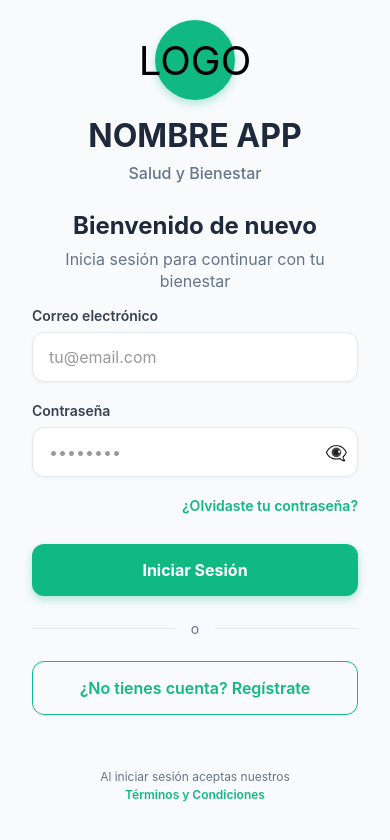
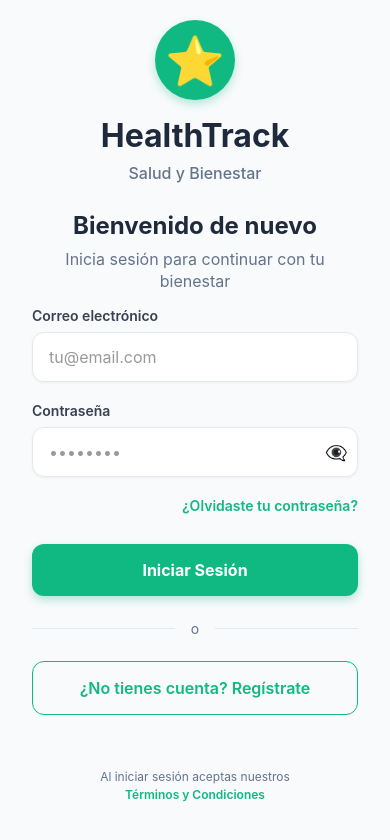
Before and after one commit to KarlaRomero17/salud_bienestar_frontend_app, a React Native app: screen /Login in a window 390 px wide. Shown: the top 840 px of the page. Built offline with nearby package versions, Linux system fonts and the light colour scheme.

Commit message:
cambiando logo al login

```diff
--- a/src/screens/Auth/LoginScreen.js
+++ b/src/screens/Auth/LoginScreen.js
@@ -63,9 +63,9 @@ export default function LoginScreen({ navigation }) {
           {/* Header con logo */}
           <View style={styles.header}>
             <View style={styles.logoContainer}>
-              <Text style={styles.logo}>LOGO</Text>
+              <Text style={styles.logo}>⭐</Text>
             </View>
-            <Text style={styles.title}>NOMBRE APP</Text>
+            <Text style={styles.title}>HealthTrack</Text>
             <Text style={styles.subtitle}>Salud y Bienestar</Text>
           </View>
 
@@ -199,7 +199,7 @@ const styles = StyleSheet.create({
     elevation: 8,
   },
   logo: {
-    fontSize: 40,
+    fontSize: 48,
   },
   title: {
     fontSize: 32,
```
